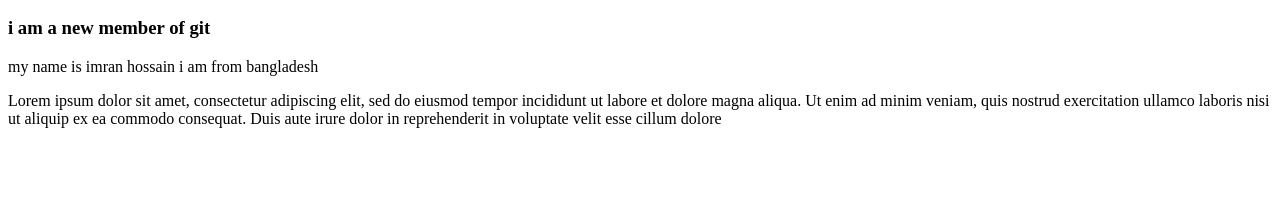
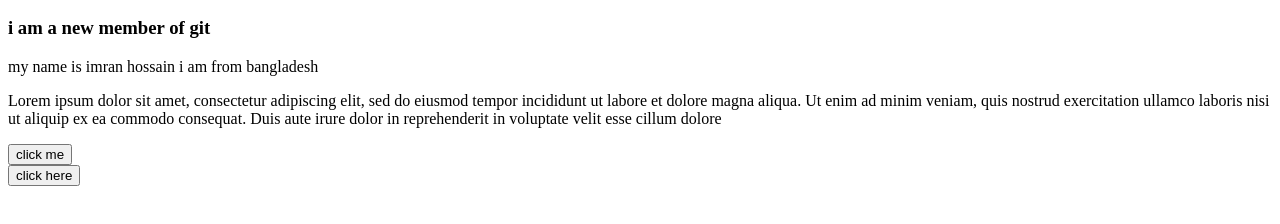
Before and after one commit to Imran-tec/website-imran, a plain HTML site: page index.html in a window 1280 px wide. Shown: the part 110-334 px from the top of the page. Drawn offline with Linux system fonts and the light colour scheme.

Commit message:
add button

```diff
--- a/index.html
+++ b/index.html
@@ -14,6 +14,10 @@
     <h3>i am a new member of git</h3>
     <p>my name is imran hossain i am from bangladesh</p>
     <p>Lorem ipsum dolor sit amet, consectetur adipiscing elit, sed do eiusmod tempor incididunt ut labore et dolore magna aliqua. Ut enim ad minim veniam, quis nostrud exercitation ullamco laboris nisi ut aliquip ex ea commodo consequat. Duis aute irure dolor in reprehenderit in voluptate velit esse cillum dolore</p>
+    <input type="button" value="click me">
+
+    <br>
+    <button>click here</button>
 
 </body>
 </html>
```
